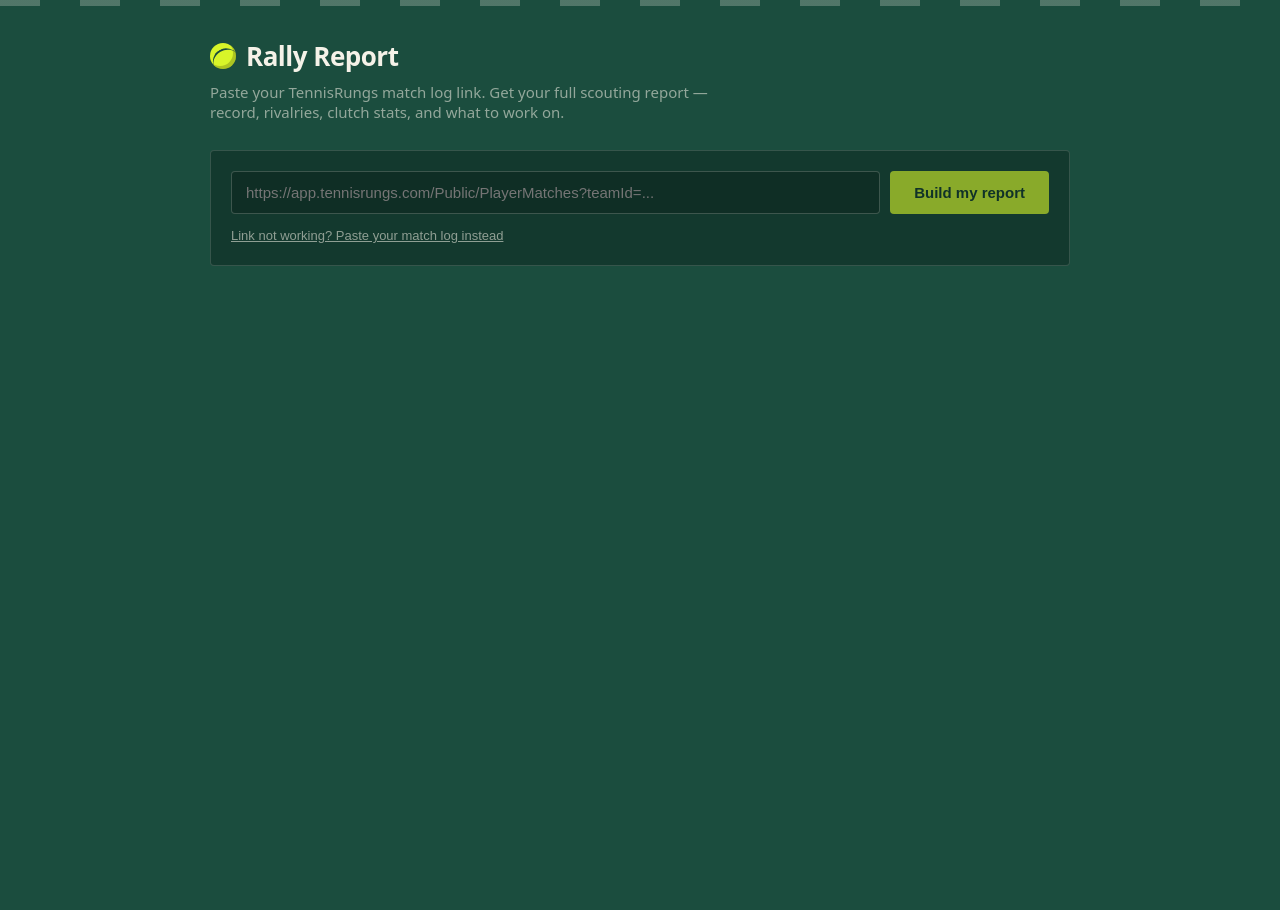
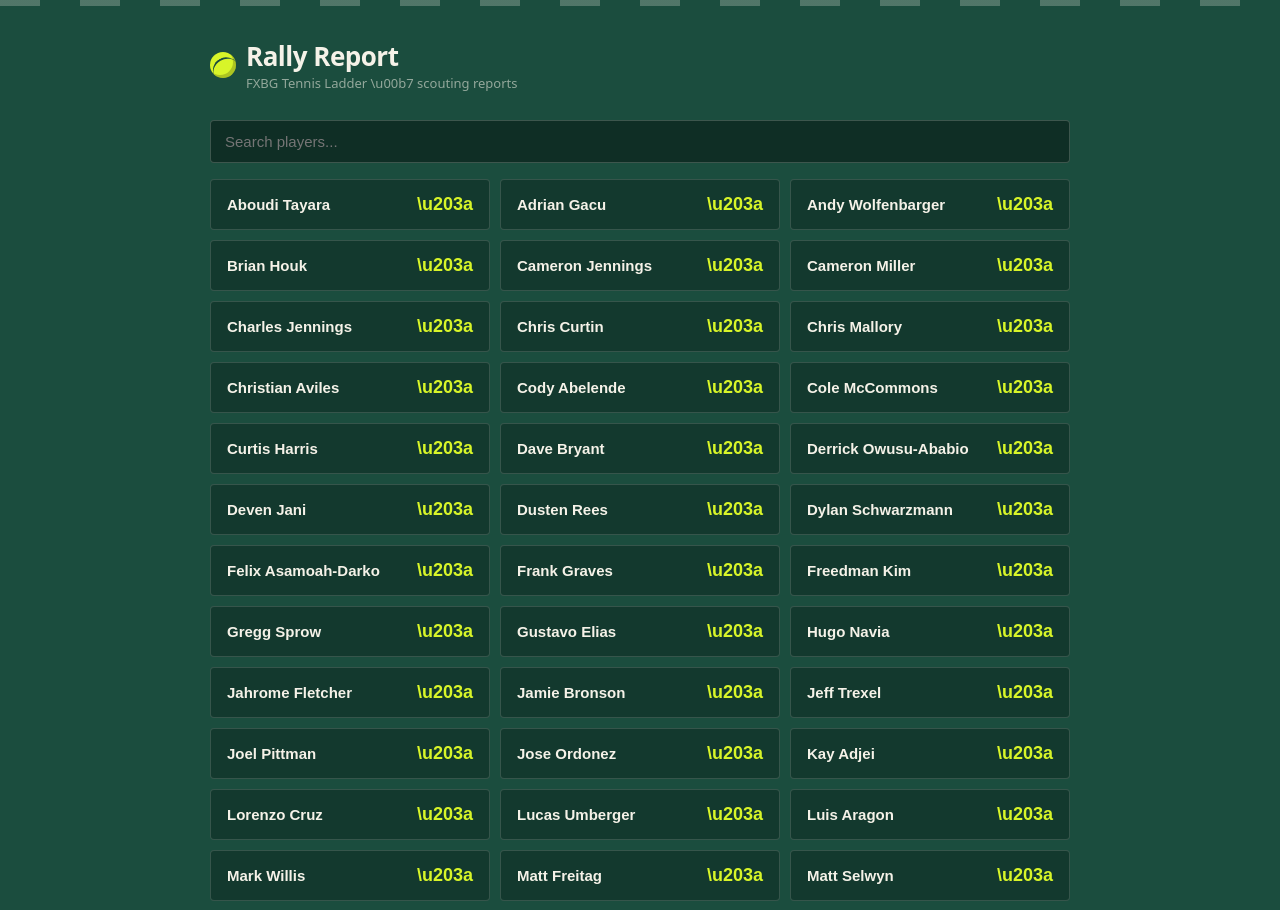
Before and after one commit to tselwyn/rally--report, a React (Vite) app: page / in a window 1280 px wide. Shown: the top 910 px of the page. Before the commit the page ends 800 px from the top, so only its background shows below. Built offline with nearby package versions, Linux system fonts and the light colour scheme.

Commit message:
Update main.jsx

```diff
--- a/src/main.jsx
+++ b/src/main.jsx
@@ -1,20 +1,69 @@
-import React, { useState } from "react";
+import React, { useState, useEffect } from "react";
+import { createRoot } from "react-dom/client";
+
+// ---------- ROSTER ----------
+const ROSTER = [
+  { name: "Aboudi Tayara", teamId: "166714797" },
+  { name: "Adrian Gacu", teamId: "163102950" },
+  { name: "Andy Wolfenbarger", teamId: "131924864" },
+  { name: "Brian Houk", teamId: "167226075" },
+  { name: "Cameron Jennings", teamId: "159497364" },
+  { name: "Cameron Miller", teamId: "148915878" },
+  { name: "Charles Jennings", teamId: "144958849" },
+  { name: "Chris Curtin", teamId: "135138017" },
+  { name: "Chris Mallory", teamId: "133465411" },
+  { name: "Christian Aviles", teamId: "165933825" },
+  { name: "Cody Abelende", teamId: "140580583" },
+  { name: "Cole McCommons", teamId: "142685566" },
+  { name: "Curtis Harris", teamId: "131830767" },
+  { name: "Dave Bryant", teamId: "156433303" },
+  { name: "Derrick Owusu-Ababio", teamId: "153926795" },
+  { name: "Deven Jani", teamId: "141447343" },
+  { name: "Dusten Rees", teamId: "131877764" },
+  { name: "Dylan Schwarzmann", teamId: "132488388" },
+  { name: "Felix Asamoah-Darko", teamId: "151665522" },
+  { name: "Frank Graves", teamId: "131877798" },
+  { name: "Freedman Kim", teamId: "133541428" },
+  { name: "Gregg Sprow", teamId: "131877763" },
+  { name: "Gustavo Elias", teamId: "166385247" },
+  { name: "Hugo Navia", teamId: "161181043" },
+  { name: "Jahrome Fletcher", teamId: "165785641" },
+  { name: "Jamie Bronson", teamId: "144638525" },
+  { name: "Jeff Trexel", teamId: "141873753" },
+  { name: "Joel Pittman", teamId: "148156023" },
+  { name: "Jose Ordonez", teamId: "131877815" },
+  { name: "Kay Adjei", teamId: "140132996" },
+  { name: "Lorenzo Cruz", teamId: "166016861" },
+  { name: "Lucas Umberger", teamId: "132637509" },
+  { name: "Luis Aragon", teamId: "165196037" },
+  { name: "Mark Willis", teamId: "166863724" },
+  { name: "Matt Freitag", teamId: "133465394" },
+  { name: "Matt Selwyn", teamId: "131830724" },
+  { name: "Max Freitag", teamId: "132673552" },
+  { name: "Moe Cornejo", teamId: "131877779" },
+  { name: "Monica Borobia", teamId: "160701578" },
+  { name: "Nathan Nguyen", teamId: "163994833" },
+  { name: "Nico Rublein", teamId: "131830762" },
+  { name: "Omari Bailey", teamId: "166003841" },
+  { name: "Owen Seely", teamId: "131830730" },
+  { name: "Patrick Phan", teamId: "148205059" },
+  { name: "Rameez Syed", teamId: "147690599" },
+  { name: "Ryan Wolfenbarger", teamId: "141363254" },
+  { name: "Sara Abebe", teamId: "167341230" },
+  { name: "Sean Park", teamId: "137693572" },
+  { name: "Thad Thompson", teamId: "140067971" },
+  { name: "Tyler Selwyn", teamId: "159997966" },
+];
+
+const logUrl = (teamId) =>
+  `https://app.tennisrungs.com/Public/PlayerMatches?teamId=${teamId}`;
 
 // ---------- PARSING ----------
 const ROW_RE =
   /(\d{1,2}\/\d{1,2}\/\d{4})[\s|]*#?(\d+)?\s*([A-Za-zÀ-ÿ.'\- ]+?)[\s|]+(W|L)[\s|]+([\s\S]*?)(?=\d{1,2}\/\d{1,2}\/\d{4}|Copyright|$)/g;
 
-// Pull the player's name from the page if we can find it
-function extractPlayerName(doc) {
-  const h1 = doc.querySelector("h1");
-  if (h1) return h1.textContent.replace(/-?\s*Match Log/i, "").trim();
-  return "";
-}
-
-// Convert the fetched HTML into clean "date | rank name | result | score" lines
 function htmlToRows(html) {
   const doc = new DOMParser().parseFromString(html, "text/html");
-  const name = extractPlayerName(doc);
   const rows = [...doc.querySelectorAll("table tr")]
     .map((tr) =>
       [...tr.querySelectorAll("td")]
@@ -23,7 +72,7 @@
     )
     .filter(Boolean)
     .join("\n");
-  return { text: rows || doc.body.textContent, name };
+  return rows || doc.body.textContent;
 }
 
 function parseLog(text) {
@@ -65,20 +114,10 @@
     x.win ? h2h[x.opp].w++ : h2h[x.opp].l++;
   });
 
-  let bestW = 0,
-    bestL = 0,
-    curW = 0,
-    curL = 0;
+  let bestW = 0, bestL = 0, curW = 0, curL = 0;
   ms.forEach((x) => {
-    if (x.win) {
-      curW++;
-      curL = 0;
-      if (curW > bestW) bestW = curW;
-    } else {
-      curL++;
-      curW = 0;
-      if (curL > bestL) bestL = curL;
-    }
+    if (x.win) { curW++; curL = 0; if (curW > bestW) bestW = curW; }
+    else { curL++; curW = 0; if (curL > bestL) bestL = curL; }
   });
   const last = ms[ms.length - 1];
   let curStreak = 1;
@@ -174,20 +213,28 @@
   );
 }
 
+function Logo({ size = 26 }) {
+  return (
+    <div style={{ width: size, height: size, borderRadius: "50%", background: C.ball, position: "relative", overflow: "hidden", boxShadow: "inset -3px -3px 0 rgba(0,0,0,0.2)", flexShrink: 0 }}>
+      <div style={{ position: "absolute", inset: 0, borderTop: `2.5px solid ${C.court}`, borderRadius: "50%", transform: "rotate(-30deg) translateY(6px)" }} />
+    </div>
+  );
+}
+
 function Scoreboard({ s, name }) {
   return (
     <div style={{ background: C.clay, border: `2px solid ${C.line}`, borderRadius: 4, padding: "28px 24px", textAlign: "center", position: "relative", overflow: "hidden" }}>
       <div style={{ position: "absolute", top: 0, left: "50%", width: 2, height: "100%", background: "rgba(245,242,232,0.12)" }} />
       <div style={{ fontSize: 12, letterSpacing: 4, color: C.mute, textTransform: "uppercase", fontFamily: "ui-monospace, monospace" }}>
-        {name ? `${name} — Career Record` : "Career Record"}
+        {name ? `${name} \u2014 Career Record` : "Career Record"}
       </div>
       <div style={{ display: "flex", justifyContent: "center", alignItems: "baseline", gap: 18, marginTop: 8 }}>
         <span style={{ fontFamily: "ui-monospace, monospace", fontSize: "clamp(52px, 12vw, 88px)", fontWeight: 700, color: C.ball, lineHeight: 1 }}>{s.wins}</span>
-        <span style={{ fontSize: 28, color: C.mute }}>–</span>
+        <span style={{ fontSize: 28, color: C.mute }}>\u2013</span>
         <span style={{ fontFamily: "ui-monospace, monospace", fontSize: "clamp(52px, 12vw, 88px)", fontWeight: 700, color: C.line, lineHeight: 1 }}>{s.losses}</span>
       </div>
       <div style={{ marginTop: 10, fontSize: 14, color: C.mute, fontFamily: "ui-monospace, monospace" }}>
-        {s.winPct.toFixed(1)}% · {s.total} matches · {s.oppCount} opponents · {fmtD(s.firstDate)} → {fmtD(s.lastDate)}
+        {s.winPct.toFixed(1)}% \u00b7 {s.total} matches \u00b7 {s.oppCount} opponents \u00b7 {fmtD(s.firstDate)} \u2192 {fmtD(s.lastDate)}
       </div>
     </div>
   );
@@ -269,47 +316,47 @@
   const rival = [...h2hArr].sort((a, b) => b.total - a.total)[0];
   if (rival && rival.total >= 4)
     items.push(
-      `Biggest rivalry: ${rival.opp} — ${rival.total} matches, ${rival.w}-${rival.l}. ${
+      `Biggest rivalry: ${rival.opp} \u2014 ${rival.total} matches, ${rival.w}-${rival.l}. ${
         Math.abs(rival.w - rival.l) <= 2
           ? "Dead even. This one's personal."
           : rival.w > rival.l
-          ? "You own this matchup."
-          : "Time to flip the script."
+          ? "Owns this matchup."
+          : "Trails this one."
       }`
     );
   const owned = h2hArr.filter((r) => r.total >= 4 && r.l === 0).sort((a, b) => b.total - a.total)[0];
-  if (owned) items.push(`Total ownership: ${owned.w}-0 against ${owned.opp}. They may want to stop challenging you.`);
+  if (owned) items.push(`Total ownership: ${owned.w}-0 against ${owned.opp}.`);
   const krypt = h2hArr.filter((r) => r.total >= 4 && r.w === 0).sort((a, b) => b.total - a.total)[0];
-  if (krypt) items.push(`Kryptonite: 0-${krypt.l} vs ${krypt.opp}. Film study required.`);
+  if (krypt) items.push(`Kryptonite: 0-${krypt.l} vs ${krypt.opp}.`);
   if (s.stb.total >= 5) {
     const cp = pct(s.stb.w, s.stb.l);
     items.push(
-      `${Math.round((s.stb.total / s.total) * 100)}% of your matches went to a deciding super tiebreak (${s.stb.w}-${s.stb.l}). ${
-        cp >= 55 ? "You're clutch when it counts." : "Closing tight matches is the single biggest lever in your record."
+      `${Math.round((s.stb.total / s.total) * 100)}% of matches went to a deciding super tiebreak (${s.stb.w}-${s.stb.l}). ${
+        cp >= 55 ? "Clutch when it counts." : "Closing tight matches is the biggest lever here."
       }`
     );
   }
-  if (s.topWins.length) items.push(`Giant killer: ${s.topWins.length} win${s.topWins.length > 1 ? "s" : ""} over the #1 ranked player on the ladder.`);
-  if (s.doubleBagels.length) items.push(`Double bagels served: ${s.doubleBagels.length} (6-0, 6-0). Ruthless.`);
+  if (s.topWins.length) items.push(`Giant killer: ${s.topWins.length} win${s.topWins.length > 1 ? "s" : ""} over the #1 ranked player.`);
+  if (s.doubleBagels.length) items.push(`Double bagels served: ${s.doubleBagels.length} (6-0, 6-0).`);
   if (s.recent.total >= 8) {
     const rp = pct(s.recent.w, s.recent.l);
     items.push(
-      `Last 12 months: ${s.recent.w}-${s.recent.l} (${rp}%) — ${
+      `Last 12 months: ${s.recent.w}-${s.recent.l} (${rp}%) \u2014 ${
         rp > s.winPct + 3
-          ? "you're trending up, playing your best tennis right now."
+          ? "trending up, playing their best tennis right now."
           : rp < s.winPct - 3
-          ? "below your career pace. Time to grind."
-          : "right on your career pace."
+          ? "below career pace lately."
+          : "right on career pace."
       }`
     );
   }
   if (s.busiest) items.push(`Busiest month historically: ${s.busiest[0]} (${s.busiest[1]} matches).`);
   return (
     <div>
-      <Label>Coach's notes</Label>
+      <Label>Scouting notes</Label>
       {items.map((t, i) => (
         <div key={i} style={{ display: "flex", gap: 10, padding: "8px 0", fontSize: 14, lineHeight: 1.5, color: C.line, borderBottom: i < items.length - 1 ? "1px solid rgba(245,242,232,0.08)" : "none" }}>
-          <span style={{ color: C.ball, flexShrink: 0 }}>›</span>
+          <span style={{ color: C.ball, flexShrink: 0 }}>\u203a</span>
           <span>{t}</span>
         </div>
       ))}
@@ -317,156 +364,160 @@
   );
 }
 
+function Report({ stats, name }) {
+  return (
+    <div style={{ display: "grid", gridTemplateColumns: "repeat(auto-fit, minmax(260px, 1fr))", gap: 16 }}>
+      <div style={{ gridColumn: "1 / -1" }}>
+        <Scoreboard s={stats} name={name} />
+      </div>
+      <Card span><FormStrip ms={stats.ms} /></Card>
+      <Card>
+        <Label>Streaks</Label>
+        <div style={{ display: "flex", gap: 28, flexWrap: "wrap" }}>
+          <Big v={stats.bestW} sub="longest win streak" color={C.ball} />
+          <Big v={stats.bestL} sub="longest skid" color={C.red} />
+          <Big v={`${stats.curStreak.win ? "W" : "L"}${stats.curStreak.len}`} sub="current streak" color={stats.curStreak.win ? C.ball : C.red} />
+        </div>
+      </Card>
+      <Card>
+        <Label>Clutch</Label>
+        <div style={{ display: "flex", gap: 28, flexWrap: "wrap" }}>
+          <Big v={`${stats.stb.w}-${stats.stb.l}`} sub="deciding super tiebreaks" color={stats.stb.w >= stats.stb.l ? C.ball : C.red} />
+          <Big v={stats.tbSets} sub="sets to 7-6" />
+          <Big v={stats.bagelSets} sub="6-0 sets" />
+        </div>
+      </Card>
+      <Card span><YearBars byYear={stats.byYear} /></Card>
+      <Card span><H2H h2h={stats.h2h} /></Card>
+      <Card span><Insights s={stats} /></Card>
+    </div>
+  );
+}
+
 // ---------- APP ----------
-export default function App() {
-  const [url, setUrl] = useState("");
+function App() {
+  const [search, setSearch] = useState("");
+  const [selected, setSelected] = useState(null);
   const [loading, setLoading] = useState(false);
   const [error, setError] = useState("");
   const [stats, setStats] = useState(null);
-  const [player, setPlayer] = useState("");
-  const [showPaste, setShowPaste] = useState(false);
-  const [raw, setRaw] = useState("");
 
-  const buildFromText = (text, name = "") => {
-    const ms = parseLog(text);
-    if (ms.length < 2) {
-      setError("Couldn't find match rows on that page. Double-check it's a public match log link.");
-      return false;
+  useEffect(() => {
+    const params = new URLSearchParams(window.location.search);
+    const tid = params.get("teamId");
+    if (tid) {
+      const player = ROSTER.find((p) => p.teamId === tid) || { name: "", teamId: tid };
+      openPlayer(player, false);
     }
+  }, []);
+
+  const openPlayer = async (player, pushUrl = true) => {
+    setSelected(player);
+    setStats(null);
     setError("");
-    setPlayer(name);
-    setStats(computeStats(ms));
-    return true;
-  };
-
-  const handleFetch = async () => {
-    if (!url.trim()) return;
     setLoading(true);
-    setError("");
+    if (pushUrl) {
+      const u = new URL(window.location);
+      u.searchParams.set("teamId", player.teamId);
+      window.history.pushState({}, "", u);
+    }
     try {
-      const r = await fetch(`/api/fetch-log?url=${encodeURIComponent(url.trim())}`);
+      const r = await fetch(`/api/fetch-log?url=${encodeURIComponent(logUrl(player.teamId))}`);
       const data = await r.json();
       if (!r.ok) throw new Error(data.error || "Fetch failed");
-      const { text, name } = htmlToRows(data.html);
-      buildFromText(text, name);
+      const ms = parseLog(htmlToRows(data.html));
+      if (ms.length < 2) throw new Error("No match history found for this player yet.");
+      setStats(computeStats(ms));
     } catch (e) {
-      setError(e.message || "Couldn't load that link. Try the paste option below.");
+      setError(e.message || "Couldn't load this player's matches.");
     } finally {
       setLoading(false);
     }
   };
 
+  const goHome = () => {
+    setSelected(null);
+    setStats(null);
+    setError("");
+    const u = new URL(window.location);
+    u.searchParams.delete("teamId");
+    window.history.pushState({}, "", u);
+  };
+
+  const filtered = ROSTER.filter((p) =>
+    p.name.toLowerCase().includes(search.toLowerCase())
+  );
+
   return (
     <div style={{ minHeight: "100vh", background: C.court, fontFamily: "system-ui, -apple-system, sans-serif", color: C.line }}>
       <div style={{ height: 6, background: `repeating-linear-gradient(90deg, ${C.line} 0 40px, transparent 40px 80px)`, opacity: 0.25 }} />
       <div style={{ maxWidth: 860, margin: "0 auto", padding: "32px 20px 64px" }}>
-        <header style={{ marginBottom: 28 }}>
-          <div style={{ display: "flex", alignItems: "center", gap: 10 }}>
-            <div style={{ width: 26, height: 26, borderRadius: "50%", background: C.ball, position: "relative", overflow: "hidden", boxShadow: "inset -3px -3px 0 rgba(0,0,0,0.2)" }}>
-              <div style={{ position: "absolute", inset: 0, borderTop: `2.5px solid ${C.court}`, borderRadius: "50%", transform: "rotate(-30deg) translateY(6px)" }} />
-            </div>
+        <header style={{ marginBottom: 28, display: "flex", alignItems: "center", gap: 10, cursor: "pointer" }} onClick={goHome}>
+          <Logo />
+          <div>
             <h1 style={{ fontSize: 26, fontWeight: 800, letterSpacing: -0.5, margin: 0 }}>Rally Report</h1>
+            <div style={{ color: C.mute, fontSize: 13 }}>FXBG Tennis Ladder \u00b7 scouting reports</div>
           </div>
-          <p style={{ color: C.mute, fontSize: 15, marginTop: 8, maxWidth: 520 }}>
-            Paste your TennisRungs match log link. Get your full scouting report — record, rivalries, clutch stats, and what to work on.
-          </p>
         </header>
 
-        {!stats && (
-          <div style={{ background: "rgba(15,46,37,0.6)", border: "1px solid rgba(245,242,232,0.15)", borderRadius: 4, padding: 20 }}>
-            <div style={{ display: "flex", gap: 10, flexWrap: "wrap" }}>
-              <input
-                value={url}
-                onChange={(e) => setUrl(e.target.value)}
-                onKeyDown={(e) => e.key === "Enter" && handleFetch()}
-                placeholder="https://app.tennisrungs.com/Public/PlayerMatches?teamId=..."
-                style={{ flex: "1 1 320px", boxSizing: "border-box", background: C.clay, border: "1px solid rgba(245,242,232,0.2)", borderRadius: 4, color: C.line, padding: "12px 14px", fontSize: 15 }}
-              />
-              <button
-                onClick={handleFetch}
-                disabled={loading || !url.trim()}
-                style={{ background: C.ball, color: C.clay, border: "none", borderRadius: 4, padding: "12px 24px", fontSize: 15, fontWeight: 700, cursor: loading || !url.trim() ? "not-allowed" : "pointer", opacity: loading || !url.trim() ? 0.6 : 1 }}
-              >
-                {loading ? "Reading match log..." : "Build my report"}
-              </button>
+        {!selected && (
+          <>
+            <input
+              value={search}
+              onChange={(e) => setSearch(e.target.value)}
+              placeholder="Search players..."
+              style={{ width: "100%", boxSizing: "border-box", background: C.clay, border: "1px solid rgba(245,242,232,0.2)", borderRadius: 4, color: C.line, padding: "12px 14px", fontSize: 15, marginBottom: 16 }}
+            />
+            <div style={{ display: "grid", gridTemplateColumns: "repeat(auto-fill, minmax(220px, 1fr))", gap: 10 }}>
+              {filtered.map((p) => (
+                <button
+                  key={p.teamId}
+                  onClick={() => openPlayer(p)}
+                  style={{ textAlign: "left", background: "rgba(15,46,37,0.6)", border: "1px solid rgba(245,242,232,0.15)", borderRadius: 4, padding: "14px 16px", color: C.line, fontSize: 15, fontWeight: 600, cursor: "pointer", display: "flex", justifyContent: "space-between", alignItems: "center" }}
+                  onMouseEnter={(e) => (e.currentTarget.style.borderColor = C.ball)}
+                  onMouseLeave={(e) => (e.currentTarget.style.borderColor = "rgba(245,242,232,0.15)")}
+                >
+                  {p.name}
+                  <span style={{ color: C.ball, fontSize: 18 }}>\u203a</span>
+                </button>
+              ))}
             </div>
+            {filtered.length === 0 && (
+              <div style={{ color: C.mute, textAlign: "center", padding: 40 }}>No players match "{search}".</div>
+            )}
+            <div style={{ marginTop: 24, color: C.mute, fontSize: 13, textAlign: "center" }}>
+              {ROSTER.length} players \u00b7 click any name for their full scouting report
+            </div>
+          </>
+        )}
+
+        {selected && (
+          <>
+            <button
+              onClick={goHome}
+              style={{ background: "none", border: `1px solid ${C.mute}`, color: C.line, borderRadius: 4, padding: "8px 16px", fontSize: 14, cursor: "pointer", marginBottom: 20 }}
+            >
+              \u2039 All players
+            </button>
+
+            {loading && (
+              <div style={{ textAlign: "center", padding: 60, color: C.mute, fontSize: 15 }}>
+                Loading {selected.name}'s match log...
+              </div>
+            )}
 
             {error && (
-              <div style={{ marginTop: 14, padding: 12, background: "rgba(232,96,76,0.15)", border: `1px solid ${C.red}`, borderRadius: 4, fontSize: 14 }}>
+              <div style={{ padding: 16, background: "rgba(232,96,76,0.15)", border: `1px solid ${C.red}`, borderRadius: 4, fontSize: 14 }}>
                 {error}
               </div>
             )}
 
-            <button
-              onClick={() => setShowPaste(!showPaste)}
-              style={{ marginTop: 14, background: "none", border: "none", color: C.mute, fontSize: 13, cursor: "pointer", textDecoration: "underline", padding: 0 }}
-            >
-              {showPaste ? "Hide paste option" : "Link not working? Paste your match log instead"}
-            </button>
-
-            {showPaste && (
-              <div style={{ marginTop: 12 }}>
-                <textarea
-                  value={raw}
-                  onChange={(e) => setRaw(e.target.value)}
-                  placeholder={"Open your match log page, select all, copy, paste here.\n\n6/7/2026  #3 Jane Doe  L  3-6,6-4, (10-7)\n6/5/2026  #7 John Smith  W  6-3,6-1"}
-                  style={{ width: "100%", boxSizing: "border-box", height: 160, background: C.clay, border: "1px solid rgba(245,242,232,0.2)", borderRadius: 4, color: C.line, padding: 12, fontSize: 13, fontFamily: "ui-monospace, monospace", resize: "vertical" }}
-                />
-                <button
-                  onClick={() => buildFromText(raw)}
-                  disabled={!raw.trim()}
-                  style={{ marginTop: 10, background: "none", border: `1px solid ${C.ball}`, color: C.ball, borderRadius: 4, padding: "10px 20px", fontSize: 14, fontWeight: 700, cursor: raw.trim() ? "pointer" : "not-allowed", opacity: raw.trim() ? 1 : 0.5 }}
-                >
-                  Build from pasted log
-                </button>
-              </div>
-            )}
-          </div>
-        )}
-
-        {stats && (
-          <div style={{ display: "grid", gridTemplateColumns: "repeat(auto-fit, minmax(260px, 1fr))", gap: 16 }}>
-            <div style={{ gridColumn: "1 / -1" }}>
-              <Scoreboard s={stats} name={player} />
-            </div>
-
-            <Card span><FormStrip ms={stats.ms} /></Card>
-
-            <Card>
-              <Label>Streaks</Label>
-              <div style={{ display: "flex", gap: 28, flexWrap: "wrap" }}>
-                <Big v={stats.bestW} sub="longest win streak" color={C.ball} />
-                <Big v={stats.bestL} sub="longest skid" color={C.red} />
-                <Big v={`${stats.curStreak.win ? "W" : "L"}${stats.curStreak.len}`} sub="current streak" color={stats.curStreak.win ? C.ball : C.red} />
-              </div>
-            </Card>
-
-            <Card>
-              <Label>Clutch</Label>
-              <div style={{ display: "flex", gap: 28, flexWrap: "wrap" }}>
-                <Big v={`${stats.stb.w}-${stats.stb.l}`} sub="deciding super tiebreaks" color={stats.stb.w >= stats.stb.l ? C.ball : C.red} />
-                <Big v={stats.tbSets} sub="sets to 7-6" />
-                <Big v={stats.bagelSets} sub="6-0 sets" />
-              </div>
-            </Card>
-
-            <Card span><YearBars byYear={stats.byYear} /></Card>
-            <Card span><H2H h2h={stats.h2h} /></Card>
-            <Card span><Insights s={stats} /></Card>
-
-            <div style={{ gridColumn: "1 / -1", display: "flex", justifyContent: "center" }}>
-              <button
-                onClick={() => { setStats(null); setUrl(""); setRaw(""); setPlayer(""); }}
-                style={{ background: "none", border: `1px solid ${C.mute}`, color: C.line, borderRadius: 4, padding: "10px 22px", fontSize: 14, cursor: "pointer" }}
-              >
-                Analyze another player
-              </button>
-            </div>
-          </div>
+            {stats && <Report stats={stats} name={selected.name} />}
+          </>
         )}
       </div>
     </div>
   );
 }
-import { createRoot } from "react-dom/client";
+
 createRoot(document.getElementById("root")).render(<App />);
```
